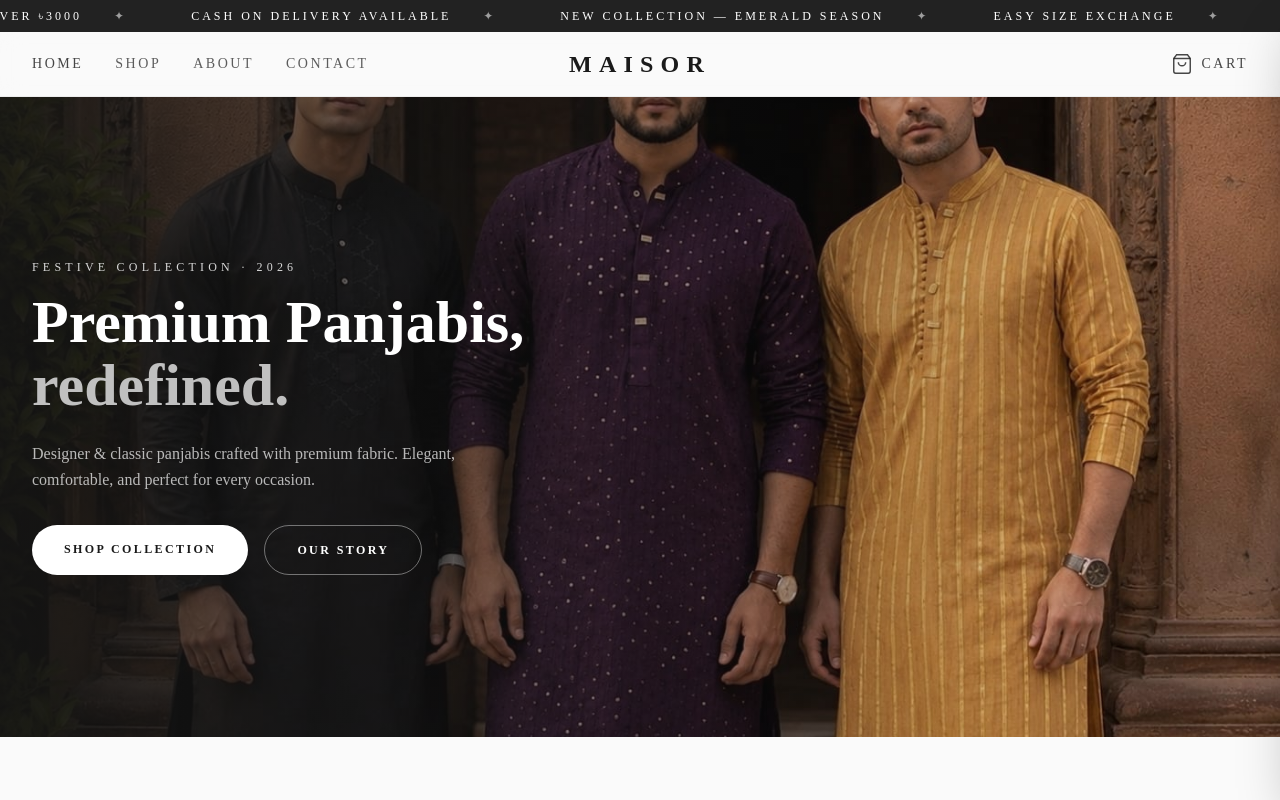
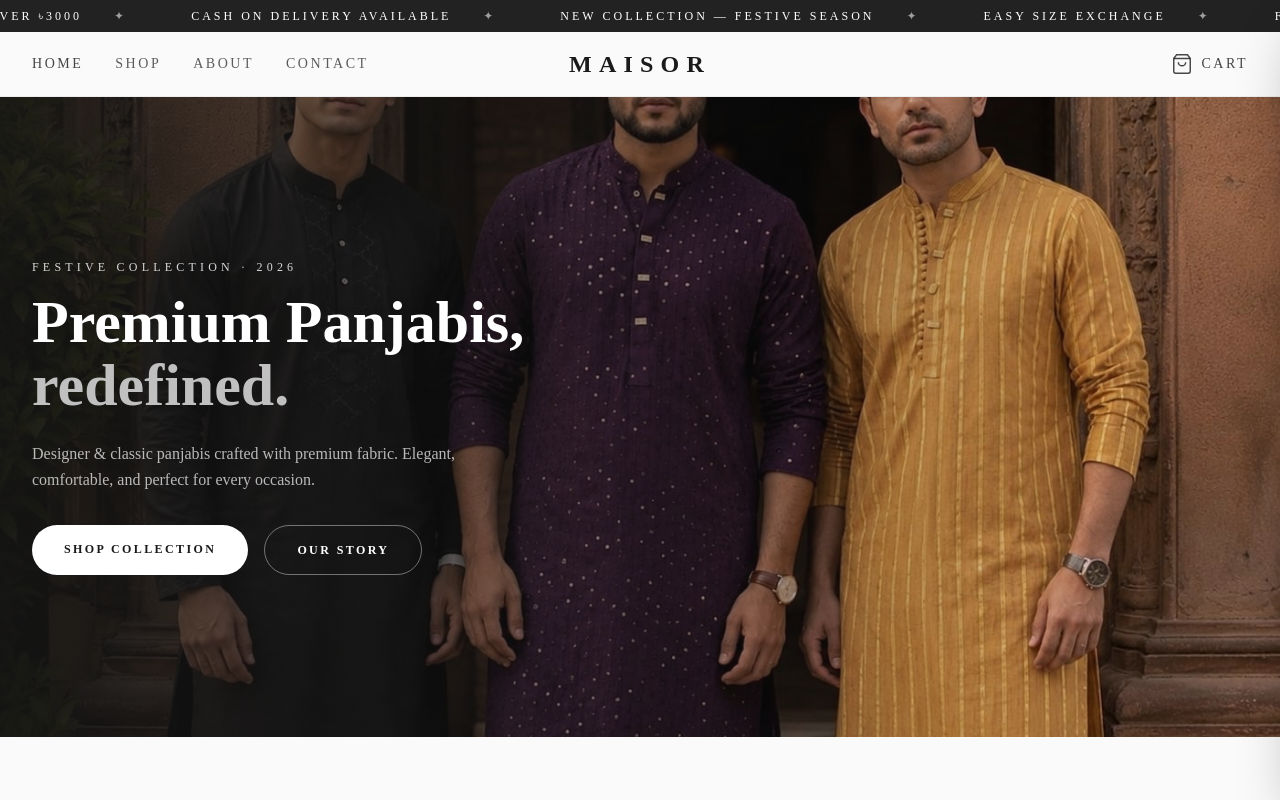
Before and after one commit to Siam-tech-hub/maisor, a Next.js app: page / in a window 1280 px wide. Shown: the top 800 px of the page. Built offline with nearby package versions, Linux system fonts and the light colour scheme.

Commit message:
Fix announcement bar text

```diff
--- a/src/components/Header.tsx
+++ b/src/components/Header.tsx
@@ -27,7 +27,7 @@ export default function Header() {
               {[
                 "Free delivery over ৳3000",
                 "Cash on delivery available",
-                "New collection — Emerald Season",
+                "New collection — Festive Season",
                 "Easy size exchange",
               ].map((t, i) => (
                 <span key={i} className="mx-8 flex items-center gap-8">
```
